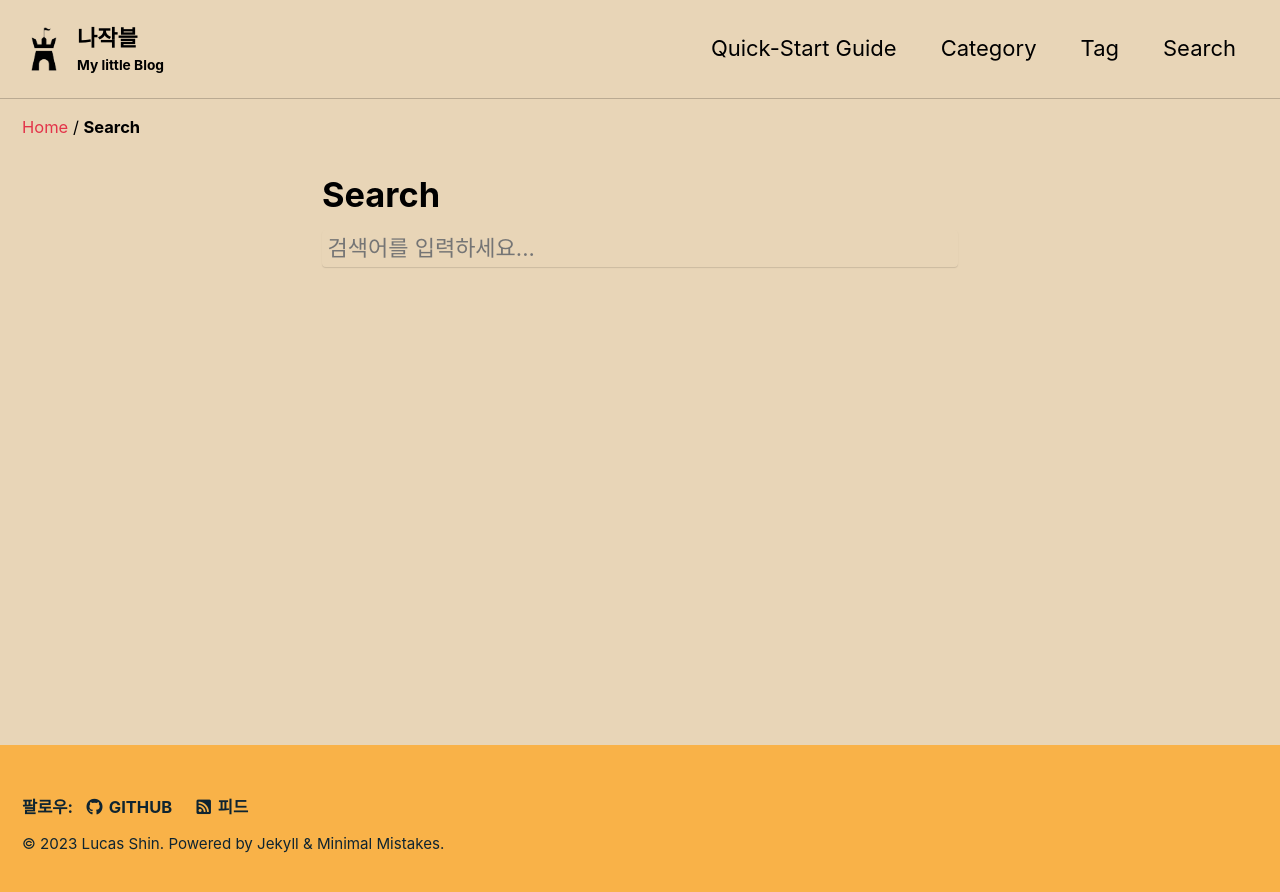
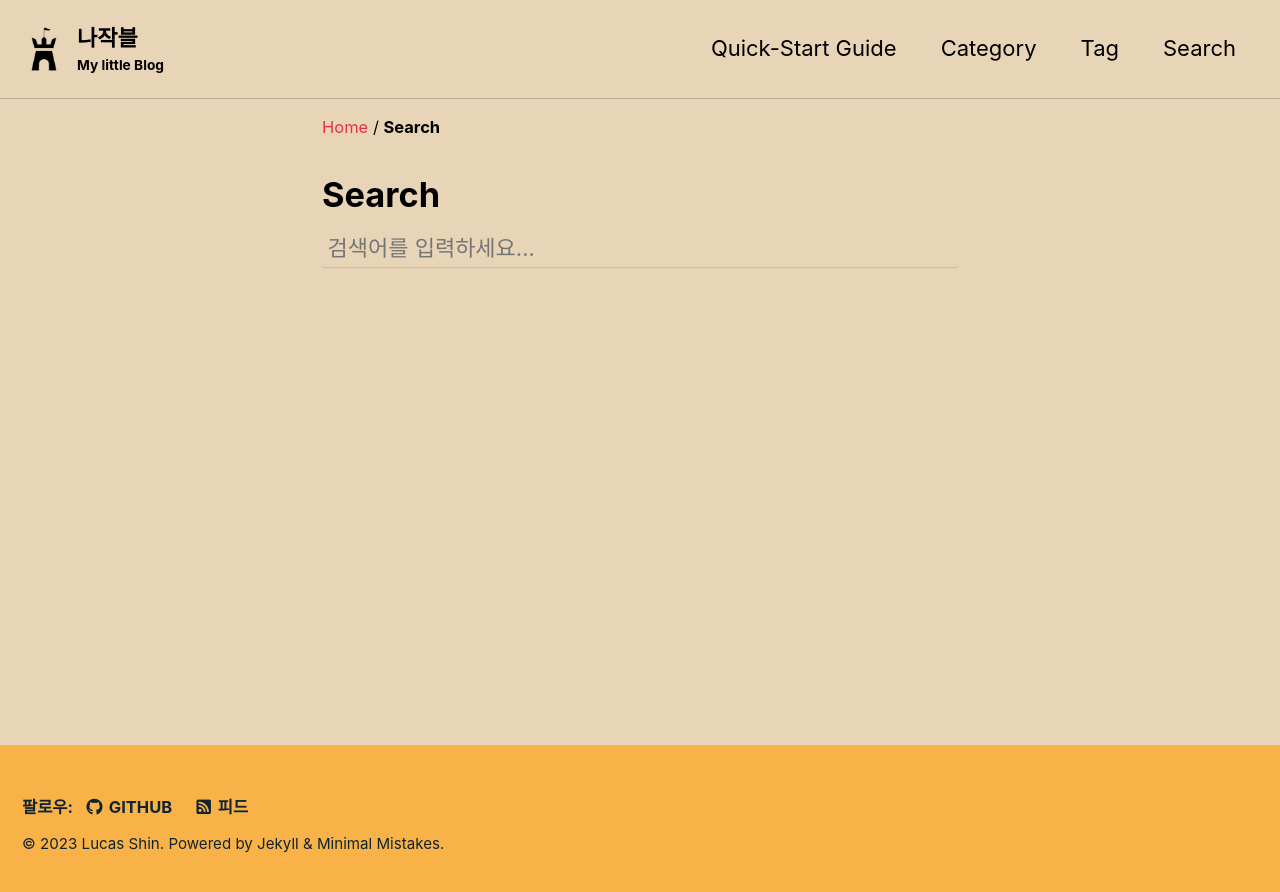
Before and after one commit to Lucas-Shin-Dev/lucas-shin-dev.github.io, a Jekyll site: the page built from _pages/serch.md, in a window 1280 px wide. Shown: the top 892 px of the page. Built offline with Jekyll 4.4.1, drawn with Linux system fonts in a browser that asks for light colours; cached includes are drawn as plain includes.

Commit message:
Style fix

```diff
--- a/_sass/minimal-mistakes/_navigation.scss
+++ b/_sass/minimal-mistakes/_navigation.scss
@@ -29,11 +29,11 @@
 
     @include breakpoint($large) {
       float: right;
-      width: calc(100%); //calc(100% - #{$right-sidebar-width-narrow})
+      width: calc(100% - #{$right-sidebar-width-narrow});
     }
 
     @include breakpoint($x-large) {
-      width: calc(100%);  //calc(100% - #{$right-sidebar-width-narrow})
+      width: calc(100% - #{$right-sidebar-width});
     }
   }
 
```
